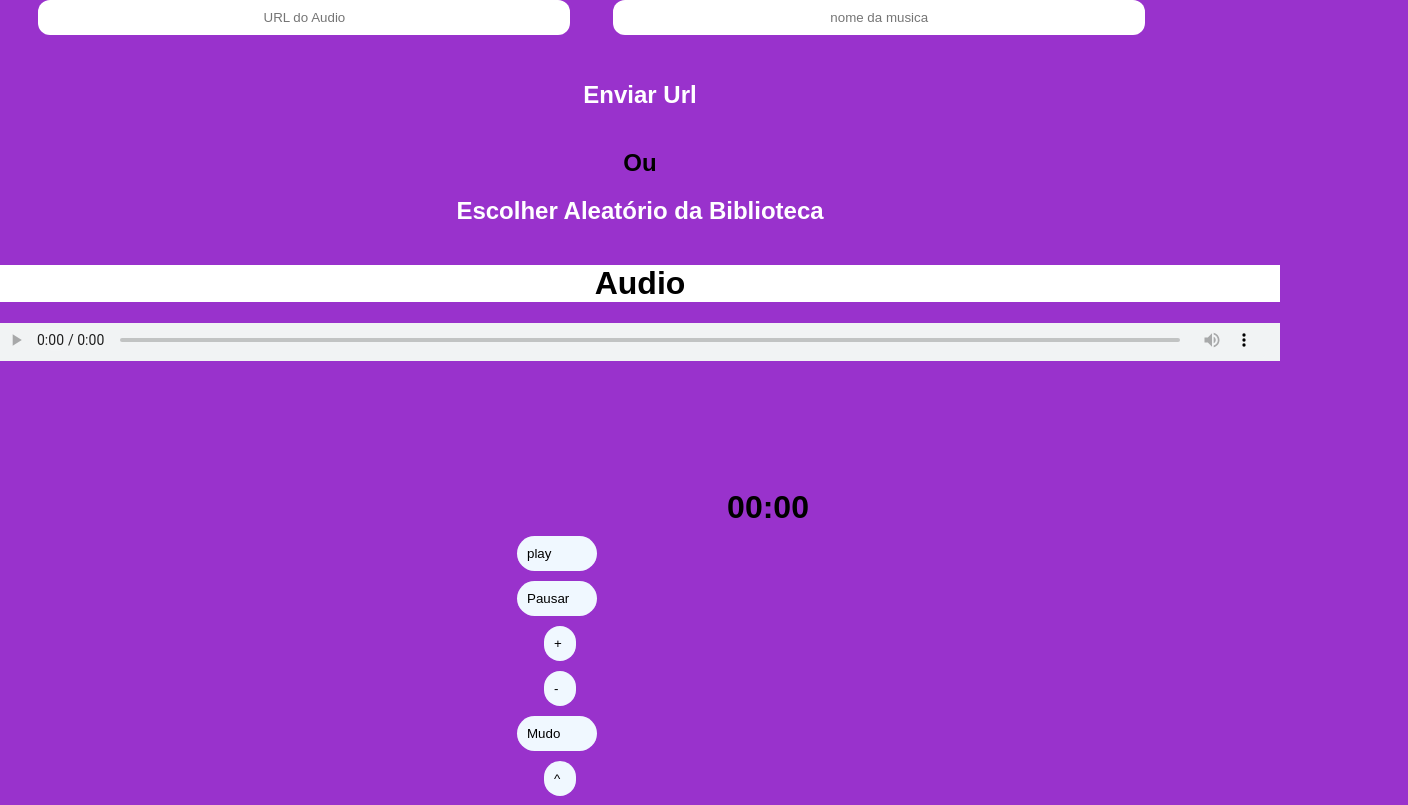
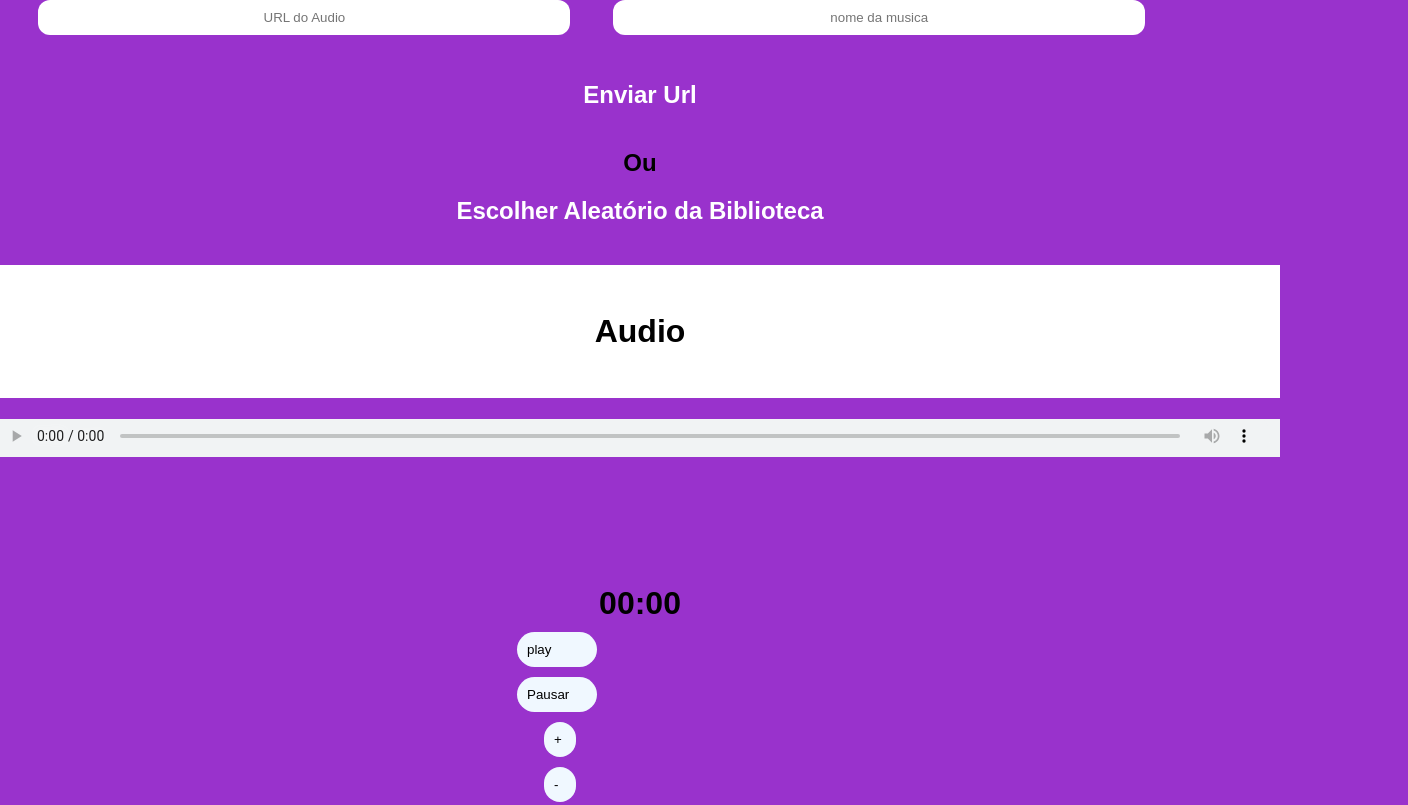
Before and after one commit to WaldemardOrey/Music_Player, a plain HTML site: page index.html in a window 1280 px wide. Shown: the top 805 px of the page, 1408 px wide, since content can reach past the window. Drawn offline with Linux system fonts and the light colour scheme.

Commit message:
Update index.html

```diff
--- a/index.html
+++ b/index.html
@@ -29,15 +29,13 @@ background-color: darkorchid;
 overflow-x: hidden;
     box-sizing: border-box;
 }
-
 h1{
-  Width: 100vw;
-    margin-top: 0;
+margin-top: 0;
 text-align: center;
 background-color: white;
+padding: 3rem
+
 }
-
-
 
 #container
 {
```
